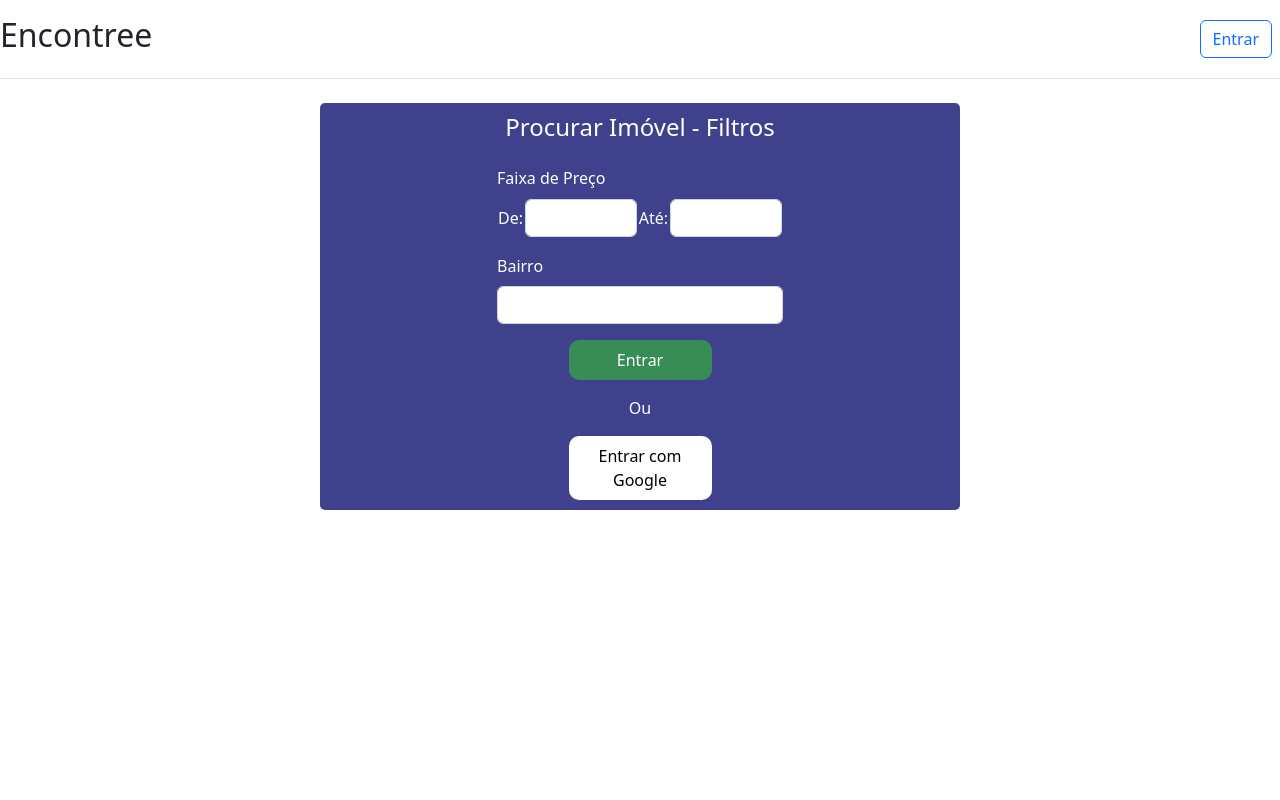
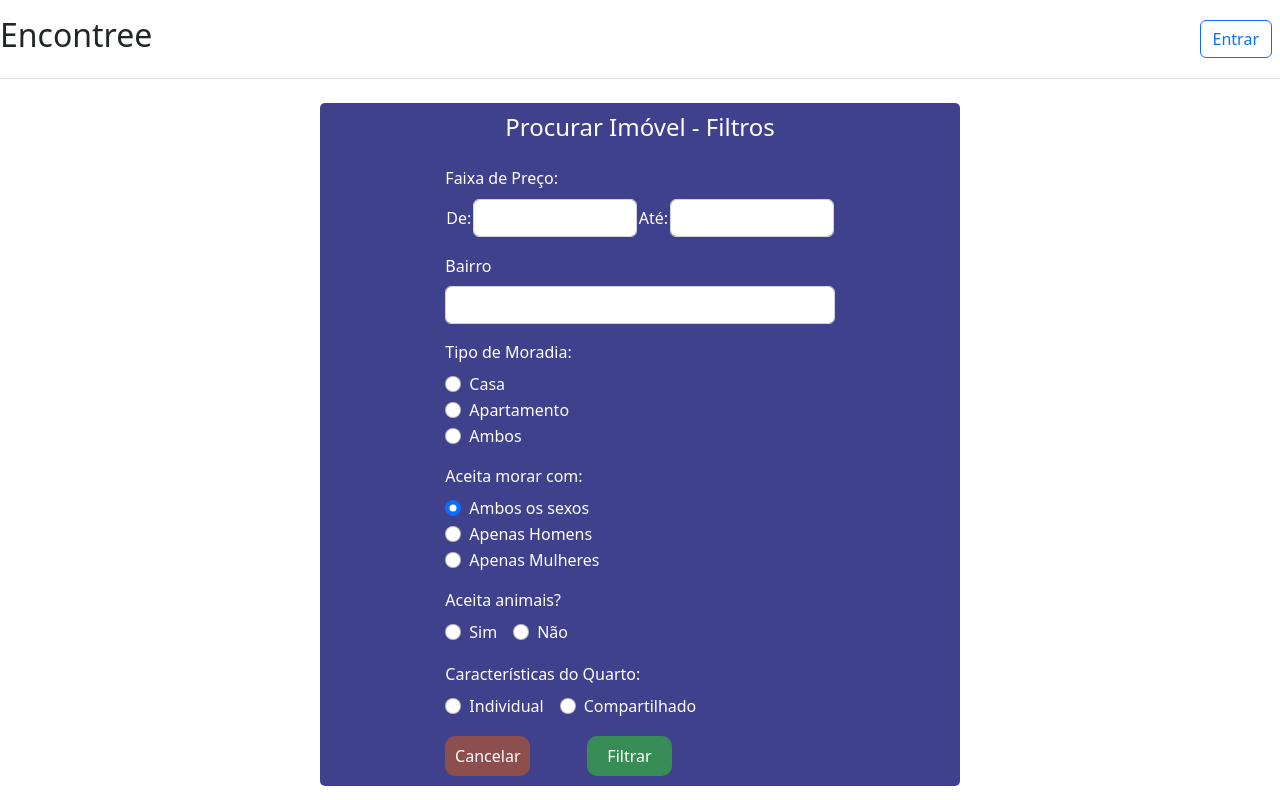
Before and after one commit to rafavmaciel/encontree-front, a React (Create React App) app: page /filtro_imoveis in a window 1280 px wide. Built offline with nearby package versions, Linux system fonts and the light colour scheme.

Commit message:
Adicionado restante da tela de filtro_imoveis

```diff
--- a/src/pages/filtro_imoveis/index.js
+++ b/src/pages/filtro_imoveis/index.js
@@ -11,15 +11,15 @@ function FiltroImoveis() {
 
             <h4 className='d-flex justify-content-center mb-4'>Procurar Imóvel - Filtros</h4>
 
-            <form className='container col-sm-12 col-lg-6'>
+            <form className='container col-sm-12 col-lg-8'>
                     <div className="mb-3">
-                        <label htmlFor="inputFaixaPreco" className="form-label text">Faixa de Preço</label>
+                        <label htmlFor="labelFaixaPreco" className="form-label text">Faixa de Preço:</label>
 
                             <table>
                                 <tr>
-                                    <td><label htmlFor="inputMenorValor">De:  </label></td>
+                                    <td><label htmlFor="labelMenorValor">De:  </label></td>
                                     <td><input type="number" className="form-control" /></td>
-                                    <td><label htmlFor="inputMaiorValor">Até:  </label></td>
+                                    <td><label htmlFor="labelMaiorValor">Até:  </label></td>
                                     <td><input type="number" className="form-control" /></td>
                                 </tr>
                             </table>
@@ -27,17 +27,98 @@ function FiltroImoveis() {
                     </div>
 
                     <div className="mb-3">
-                        <label htmlFor="inputBairro" className="form-label text">Bairro</label>
+                        <label htmlFor="labelBairro" className="form-label text">Bairro</label>
                         <input type="text" className="form-control" />
                     </div>
 
-                    <div className='alinhamento'>
-                        <button type="submit" className="botao green">Entrar</button>
+                    <div className='mb-3'>
+                        <label htmlFor="labelTipoMoradia" className="form-label text">Tipo de Moradia:</label>
+                        <div class="form-check">
+                            <input class="form-check-input" type="radio" name="inputRadio" id="inputRadioCasa" value="casa" checked />
+                            <label class="form-check-label" htmlFor="labelTipoMoradiaCasa">
+                                Casa
+                            </label>
+                        </div>
+                        <div class="form-check">
+                            <input class="form-check-input" type="radio" name="inputRadio" id="inputRadioApto" value="apartamento"/>
+                            <label class="form-check-label" htmlFor="labelTipoMoradiaApto">
+                                Apartamento
+                            </label>
+                        </div>
+                        <div class="form-check">
+                            <input class="form-check-input" type="radio" name="inputRadio" id="inputRadioCasaEApto" value="casaEapto" />
+                            <label class="form-check-label" htmlFor="labelTipoMoradiaAmbos">
+                                Ambos
+                            </label>
+                        </div>
+
                     </div>
-                    <p className='text d-flex justify-content-center mt-3'>Ou</p>
-                    <div className='alinhamento'>
-                        <button type="submit" className="botao white ">Entrar com Google</button>
+
+                    <div className='mb-3'>
+                        <label htmlFor="labelAceitaMorarSexos" className="form-label text">Aceita morar com:</label>
+                        <div class="form-check">
+                            <input class="form-check-input" type="radio" name="inputRadio" id="inputRadioHomensEMulheres" value="homensemulheres" checked />
+                            <label class="form-check-label" htmlFor="labelAceitaMorarAmbos">
+                                Ambos os sexos
+                            </label>
+                        </div>
+                        <div class="form-check">
+                            <input class="form-check-input" type="radio" name="inputRadio" id="inputRadioHomens" value="homens"/>
+                            <label class="form-check-label" htmlFor="labelAceitaMorarHomens">
+                                Apenas Homens
+                            </label>
+                        </div>
+                        <div class="form-check">
+                            <input class="form-check-input" type="radio" name="inputRadio" id="inputRadioMulheres" value="mulheres" />
+                            <label class="form-check-label" htmlFor="labelAceitaMorarMulheres">
+                            Apenas Mulheres
+                            </label>
+                        </div>
+
                     </div>
+
+                    <div className='mb-3'>
+                        <div>
+                            <label htmlFor="labelAceitaMorarSexos" className="form-label text">Aceita animais?</label>
+                        </div>
+                        <div class="form-check form-check-inline">
+                            <input class="form-check-input" type="radio" name="inlineRadioOptions" id="inlineRadioAnimaisSim" value="aceitaAnimaisSim"/>
+                            <label class="form-check-label" htmlFor="inlineRadioSim">Sim</label>
+                        </div>
+                        <div class="form-check form-check-inline">
+                            <input class="form-check-input" type="radio" name="inlineRadioOptions" id="inlineRadioAnimaisNao" value="aceitaAnimaisNao"/>
+                            <label class="form-check-label" htmlFor="inlineRadioNao">Não</label>
+                        </div>
+
+                    </div>
+
+                    <div className='mb-3'>
+                        <div>
+                            <label htmlFor="labelCaracteristicasQuarto" className="form-label text">Características do Quarto:</label>
+                        </div>
+                        <div class="form-check form-check-inline">
+                            <input class="form-check-input" type="radio" name="inlineRadioOptions" id="inlineRadioQuartoIndividual" value="quartoIndividual"/>
+                            <label class="form-check-label" htmlFor="inlineRadioIndividual">Individual</label>
+                        </div>
+                        <div class="form-check form-check-inline">
+                            <input class="form-check-input" type="radio" name="inlineRadioOptions" id="inlineRadioQuartoCompartilhado" value="quartoCompartilhado"/>
+                            <label class="form-check-label" htmlFor="inlineRadioCompartilhado">Compartilhado</label>
+                        </div>
+
+                    </div>
+
+                    <div className='btn-group'>
+                        <div className="col-lg-12 text-left">
+                            <button type="submit" className="botao brown">Cancelar</button>
+                        </div>
+
+                        <div className="col-lg-12 text-right">
+                            <button type="submit" className="botao green">Filtrar</button>
+                        </div>
+
+                    </div>
+
+
                 </form>
 
         </div>
--- a/src/pages/filtro_imoveis/styles.scss
+++ b/src/pages/filtro_imoveis/styles.scss
@@ -52,7 +52,7 @@
     border: none;
     border-radius: 10px;
     padding: 8px;
-    width: 50%;
+    width: 60%;
 }
 
 
@@ -66,6 +66,11 @@
     color: $color-branco;
 }
 
+.brown{
+    background-color: $color-marrom-cancel;
+    color: $color-branco;
+}
+
 .img_circle{
     display: inline-block;
     border-radius: 50%;
@@ -74,3 +79,13 @@
 .img_circle img{
     border-radius: 50%;
 }
+
+.btn-direita{
+    text-align: left;
+
+}
+
+.btn-esquerda{
+    text-align: right;
+
+}
```
